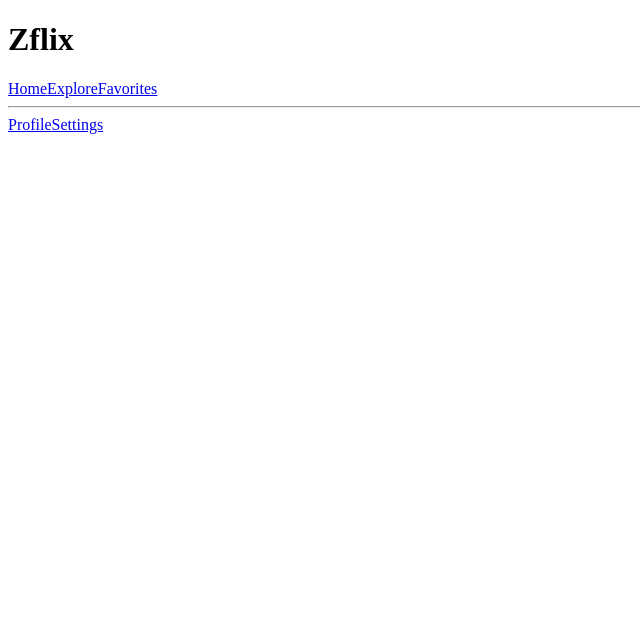
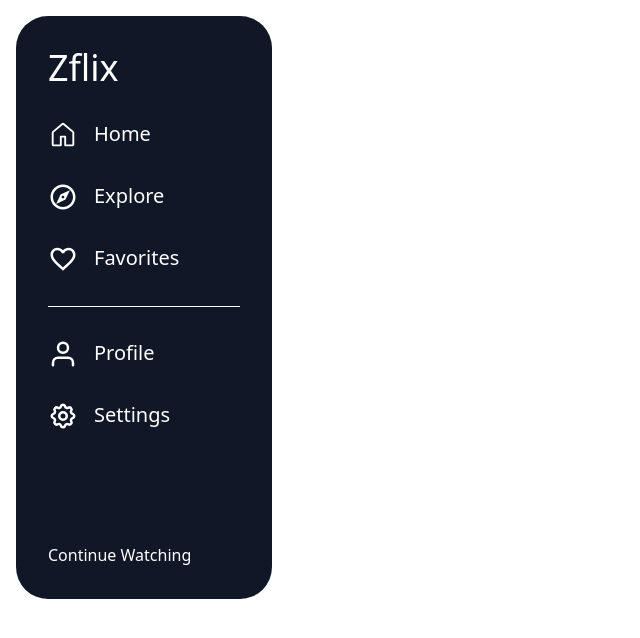
Before and after one commit to REGENCY-14/movies, a React (Vite) app: page / in a window 1280 px wide. Shown: the top 638 px of the page, without its empty margins (0-640 px from the left). Built offline with nearby package versions, Linux system fonts and the light colour scheme.

Commit message:
responisive sideNavbar

```diff
--- a/package.json
+++ b/package.json
@@ -13,6 +13,7 @@
     "@tailwindcss/vite": "^4.0.0",
     "react": "^18.3.1",
     "react-dom": "^18.3.1",
+    "react-icons": "^5.4.0",
     "react-router": "^7.1.3",
     "react-router-dom": "^7.1.3",
     "tailwindcss": "^4.0.0"
--- a/src/App.jsx
+++ b/src/App.jsx
@@ -1,6 +1,7 @@
 /* eslint-disable no-unused-vars */
 import React from 'react'
 import SideNavBar from './components/SideNavBar'
+import "./App.css"
 
 export default function App() {
   return (
--- a/src/components/SideNavBar.jsx
+++ b/src/components/SideNavBar.jsx
@@ -1,35 +1,62 @@
 // eslint-disable-next-line no-unused-vars
 import React from "react";
 import { NavLink } from "react-router";
+import { GoHome } from "react-icons/go";
+import { MdOutlineExplore } from "react-icons/md";
+import { MdOutlineFavoriteBorder } from "react-icons/md";
+import { FiUser } from "react-icons/fi";
+import { TbSettings } from "react-icons/tb";
+import { VscDebugContinue } from "react-icons/vsc";
+
 
 const SideNavBar = () => {
   const navlinks = [
-    { name: "Home", path: "/" },
-    { name: "Explore", path: "/explore" },
-    { name: "Favorites", path: "/favorites" },
-    { name: "Profile", path: "/profile" },
-    { name: "Settings", path: "/settings" },
+    { name: "Home", path: "/", icon: <GoHome /> },
+    { name: "Explore", path: "/explore", icon: <MdOutlineExplore /> },
+    {
+      name: "Favorites",
+      path: "/favorites",
+      icon: <MdOutlineFavoriteBorder />,
+    },
+    { name: "Profile", path: "/profile", icon: <FiUser /> },
+    { name: "Settings", path: "/settings", icon: <TbSettings /> },
   ];
   return (
     <>
-      <div className="bg-gray-400 p-11 rounded-2xl m-4 w-[17%]">
+      <div className="bg-gray-900 p-4 md:p-8 rounded-4xl m-4 w-[10%] md:w-[20%]">
         <div>
-          <h1 className="text-4xl font-medium mb-8">Zflix</h1>
+          <h1 className="text-4xl font-medium mb-8 text-white flex justify-center md:justify-start">
+            <span>Z</span>
+            <span className="hidden md:flex flex-row">flix</span>
+          </h1>
           <div>
-            <nav className="flex flex-col gap-3">
+            <nav className="flex flex-col gap-8 text-white text-xl">
               {navlinks.slice(0, 3).map((link) => (
-                <NavLink key={link.name} to={link.path}>
-                  {link.name}
+                <NavLink
+                  key={link.name}
+                  to={link.path}
+                  className="flex gap-4 justify-center md:justify-start"
+                >
+                  <p className="text-3xl">{link.icon}</p>{" "}
+                  <p className="hidden md:block">{link.name}</p>
                 </NavLink>
               ))}
               <hr />
               {navlinks.slice(3, 5).map((link) => (
-                <NavLink key={link.name} to={link.path}>
-                  {link.name}
+                <NavLink
+                  key={link.name}
+                  to={link.path}
+                  className="flex gap-4 justify-center md:justify-start"
+                >
+                  <p className="text-3xl">{link.icon}</p>{" "}
+                  <p className="hidden md:block">{link.name}</p>
                 </NavLink>
               ))}
             </nav>
           </div>
+        </div>
+        <div className="pt-28 text-white flex justify-center md:justify-start">
+         <VscDebugContinue className="text-3xl md:hidden"/><h4 className="hidden md:block">Continue Watching</h4>
         </div>
       </div>
     </>
```
Also changed, not shown: 1 other file (tests, documents, lock files or other folders).
